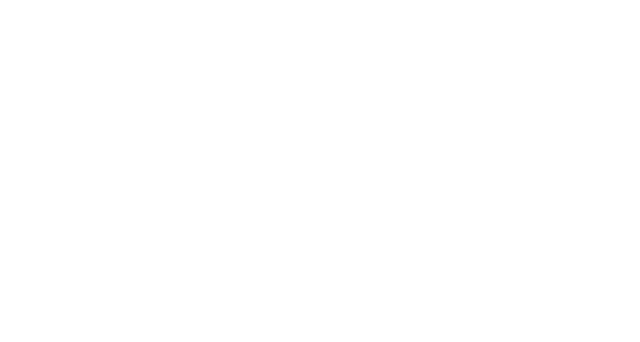
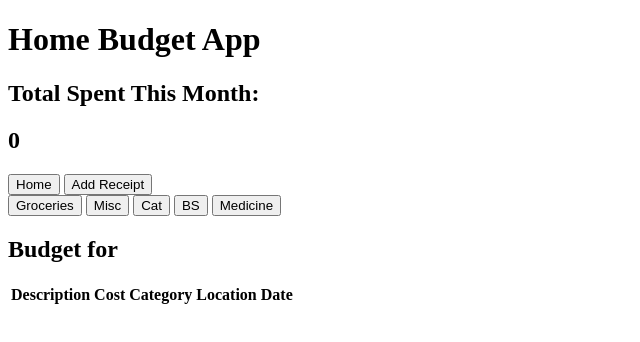
Before and after one commit to NeoNicc/HomeBudgetApp, a plain HTML site: page index.html in a window 1280 px wide. Shown: the whole page, without its empty margins (0-640 px from the left). Drawn offline with nearby package versions, Linux system fonts and the light colour scheme.

Commit message:
working on html

```diff
--- a/index.html
+++ b/index.html
@@ -10,6 +10,50 @@
     <script src="scripty.js" defer></script>
 </head>
 <body>
+    <header>
+        <h1><strong>Home Budget App</strong></h1>
+        <div id="totalContainer">
+            <h2>Total Spent This Month: </h2>
+            <h2 id="monthlyTotal">0</h2>
+        </div>
+        <nav>
+            <button id="homeButton">Home</button>
+            <button id="receiptEntryButton">Add Receipt</button>
+        </nav>
+    </header>
+    <div id="homeDisplayContainer">
+        <aside id="filtersBar">
+            <button id="groceryButton">Groceries</button>
+            <button id="miscButton">Misc</button>
+            <button id="catButton">Cat</button>
+            <button id="bsButton">BS</button>
+            <button id="medicineButton">Medicine</button>
+        </aside>
+        <div id="tableDisplayContainer">
+            <h2 id="tableTitle">Budget for </h2>
+            <table>
+                <thead>
+                    <tr>
+                        <th>Description</th>
+                        <th>Cost</th>
+                        <th>Category</th>
+                        <th>Location</th>
+                        <th>Date</th>
+                    </tr>
+                </thead>
+            </table>
+        </div>
+    </div>
+    <div id="addReceiptContainer">
+        <div id="receiptFormContainer">
 
+        </div>
+        <div id="calculatorContainer">
+
+        </div>
+        <div id="budgetStatsContainer">
+
+        </div>
+    </div>
 </body>
 </html>
```
